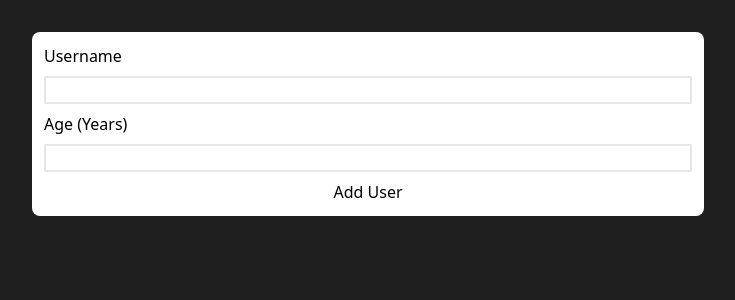
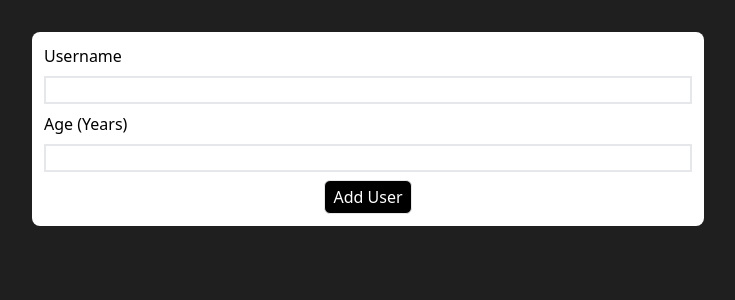
Before and after one commit to N0T1V4G0/user-form-react, a React (Vite) app: page / in a window 1280 px wide. Shown: the top 300 px of the page, without its empty margins (272-1007 px from the left). Built offline with nearby package versions, Linux system fonts and the light colour scheme.

Commit message:
refactor: pass handleAddUser to AddUser comp & change style

```diff
--- a/src/components/User/AddUser.jsx
+++ b/src/components/User/AddUser.jsx
@@ -1,7 +1,7 @@
 import { useState } from 'react';
 import Card from '../UI/Card';
 
-function AddUser() {
+function AddUser({ handleAddUser }) {
   const [username, setUsername] = useState('');
   const [age, setAge] = useState('');
 
@@ -13,13 +13,13 @@ function AddUser() {
     setAge(e.target.value);
   };
 
-  const handleAddUser = (e) => {
+  const handleSubmit = (e) => {
     e.preventDefault();
 
     if (username.trim().length === 0 || age.trim().length === 0) return;
     if (+age < 0) return;
 
-    console.log(username, age);
+    handleAddUser({ name: username, age });
 
     setAge('');
     setUsername('');
@@ -27,7 +27,7 @@ function AddUser() {
 
   return (
     <Card>
-      <form onSubmit={handleAddUser} className='flex flex-col gap-2'>
+      <form onSubmit={handleSubmit} className='flex flex-col gap-2'>
         <label htmlFor='username'>Username</label>
         <input
           type='text'
@@ -44,7 +44,11 @@ function AddUser() {
           onChange={handleAgeInput}
           value={age}
         />
-        <button type='submit'>Add User</button>
+        <button
+          type='submit'
+          className='place-self-center border px-2 py-1 rounded-md text-white font-medium bg-black'>
+          Add User
+        </button>
       </form>
     </Card>
   );
```
